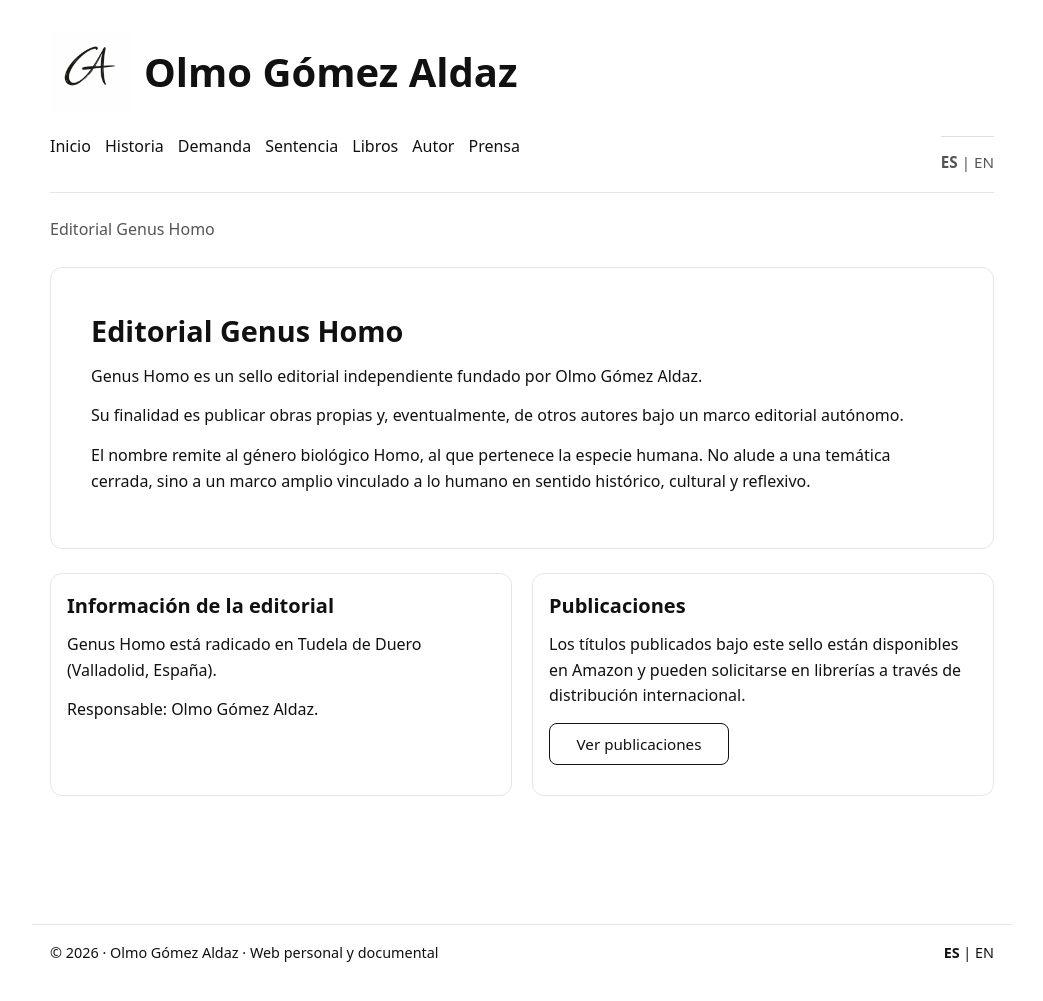
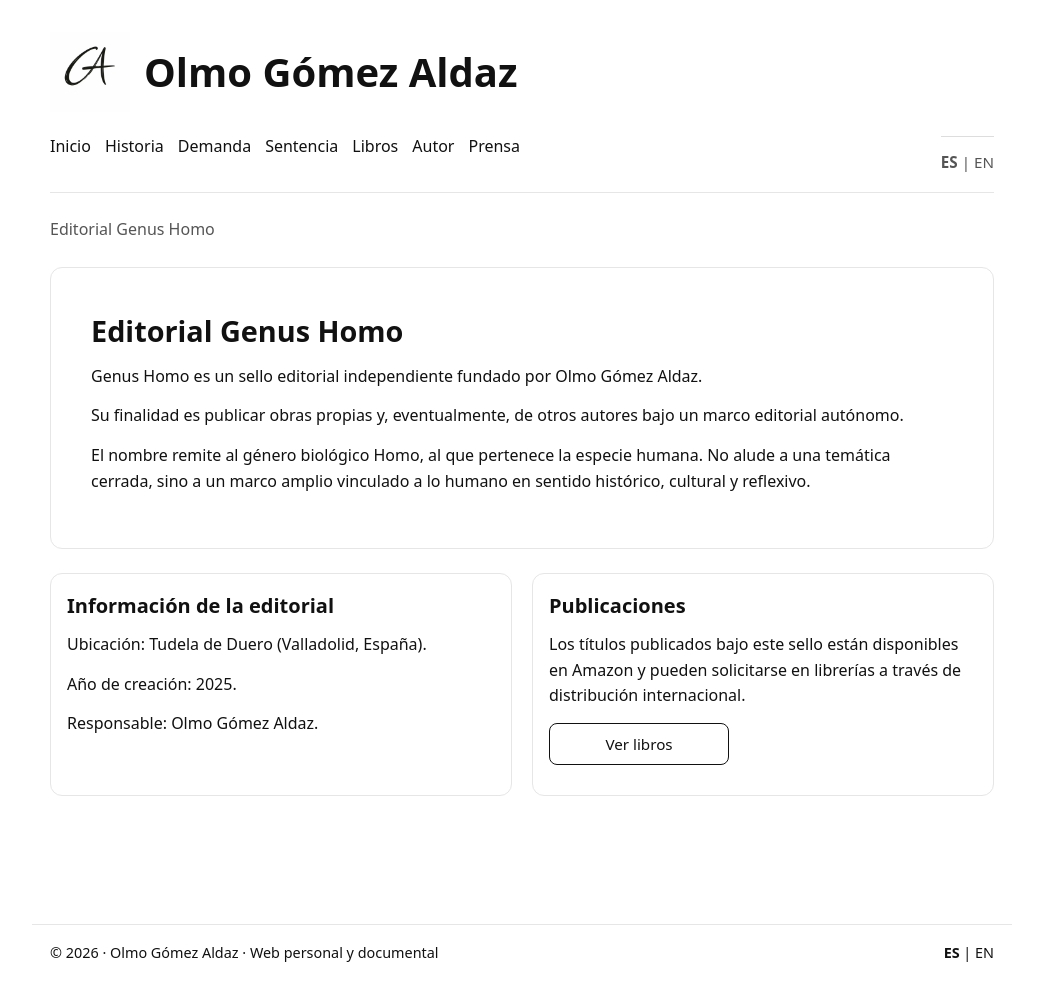
Before and after one commit to olmogaldaz/olmogaldaz.github.io, a Jekyll site: the page built from es/genus-homo/index.html, in a window 1280 px wide and 1010 px high. Shown: the top 1001 px of the window, without its empty margins (118-1161 px from the left). Built offline with Jekyll 4.4.1, drawn with Linux system fonts in a browser that asks for light colours.

Commit message:
Update index.html

```diff
--- a/es/genus-homo/index.html
+++ b/es/genus-homo/index.html
@@ -35,7 +35,10 @@ description: Sello editorial independiente vinculado a los proyectos de identida
     <div class="card">
       <h2>Información de la editorial</h2>
       <p>
-        Genus Homo está radicado en Tudela de Duero (Valladolid, España).
+        Ubicación: Tudela de Duero (Valladolid, España).
+      </p>
+      <p>
+        Año de creación: 2025.
       </p>
       <p>
         Responsable: Olmo Gómez Aldaz.
@@ -51,7 +54,7 @@ description: Sello editorial independiente vinculado a los proyectos de identida
       </p>
       <p>
         <a class="cta" href="/es/libros/">
-          Ver publicaciones
+          Ver libros
         </a>
       </p>
     </div>
```
